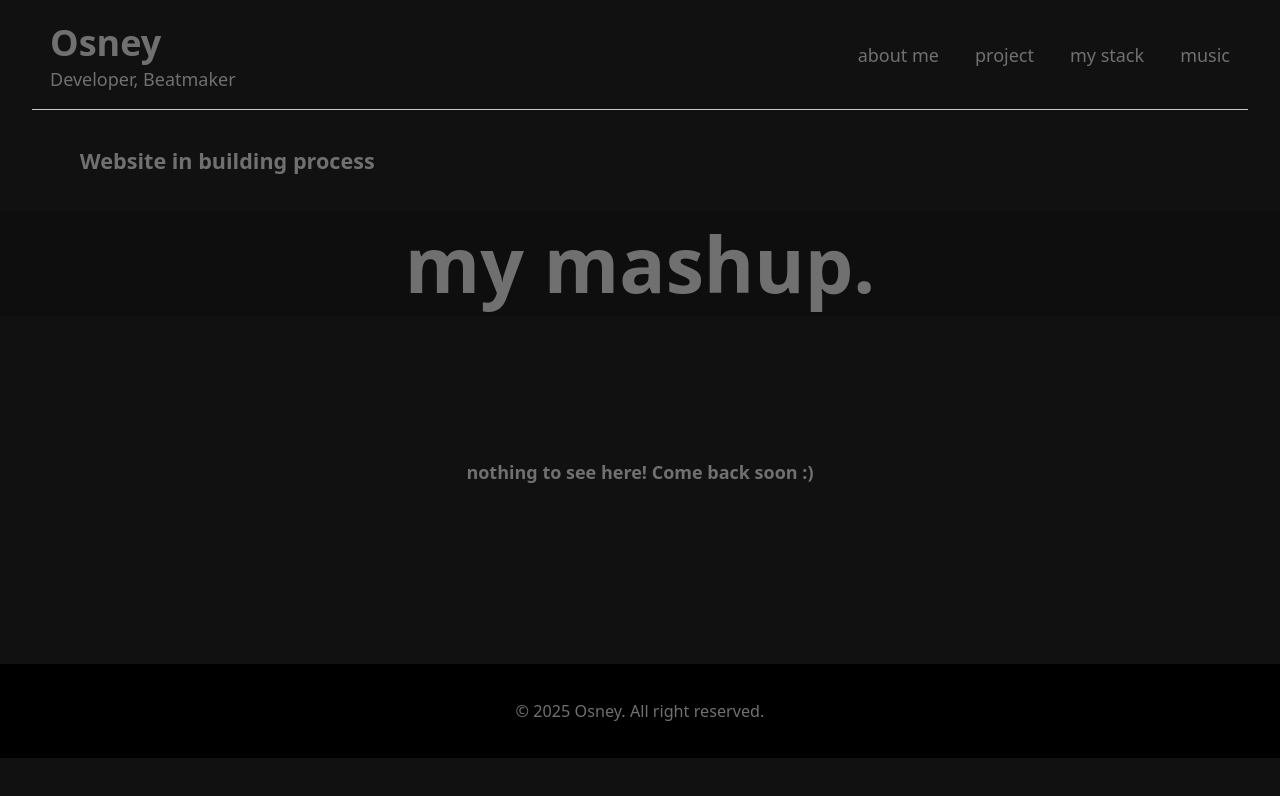
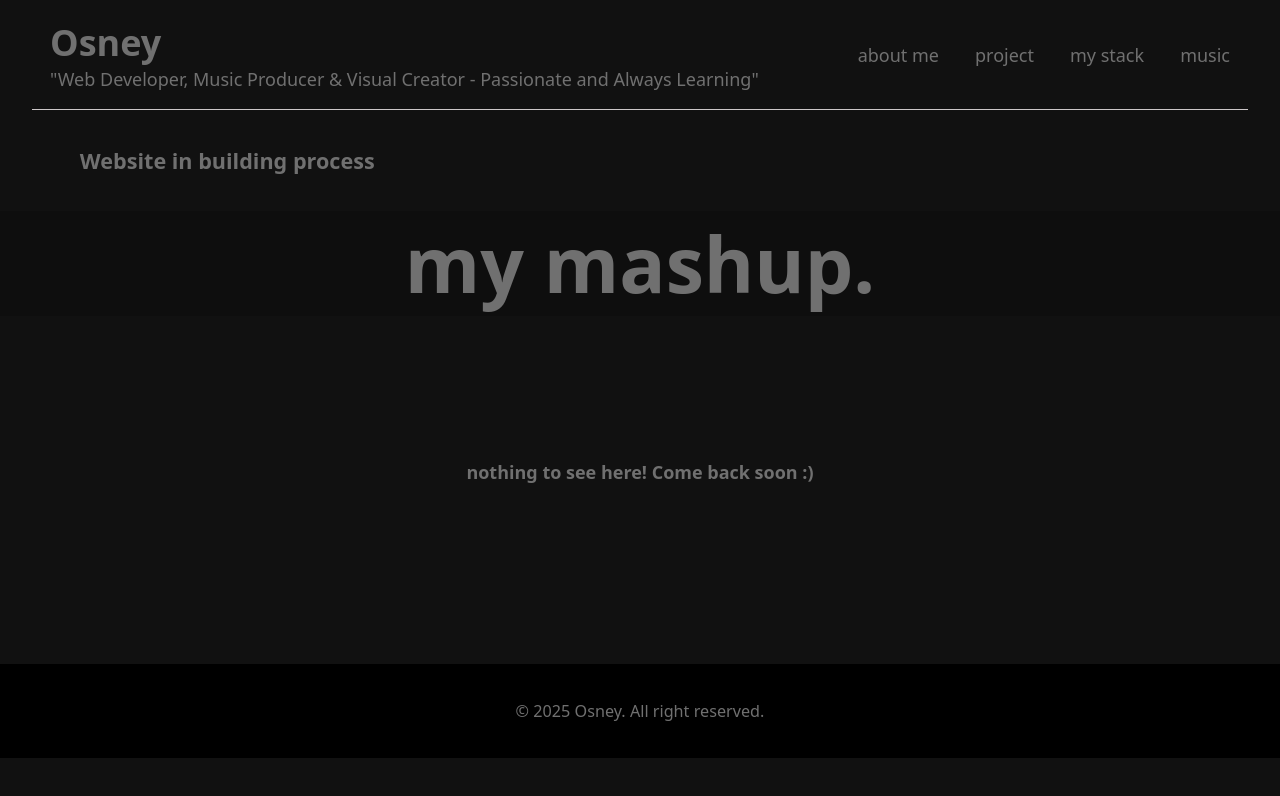
Before and after one commit to osneyrilxee/tgsea-portfolio, a website built with Vite: page mashup/mashup.html in a window 1280 px wide. Built offline with nearby package versions, Linux system fonts and the light colour scheme.

Commit message:
added (Web Developer, Music Producer & Visual Creator - Passionate and Always Learning)

```diff
--- a/mashup/mashup.html
+++ b/mashup/mashup.html
@@ -17,7 +17,7 @@
         <header>
             <div class="header__title-text header__title-text--active">
                 <h1 id="header-title">Osney</h1>
-                <p id="textFromTitle">Developer, Beatmaker</p>
+                <p id="textFromTitle">"Web Developer, Music Producer & Visual Creator - Passionate and Always Learning"</p>
             </div>
 
             <nav>
```
Also changed, not shown: project/project.html (+1 -1 lines).
